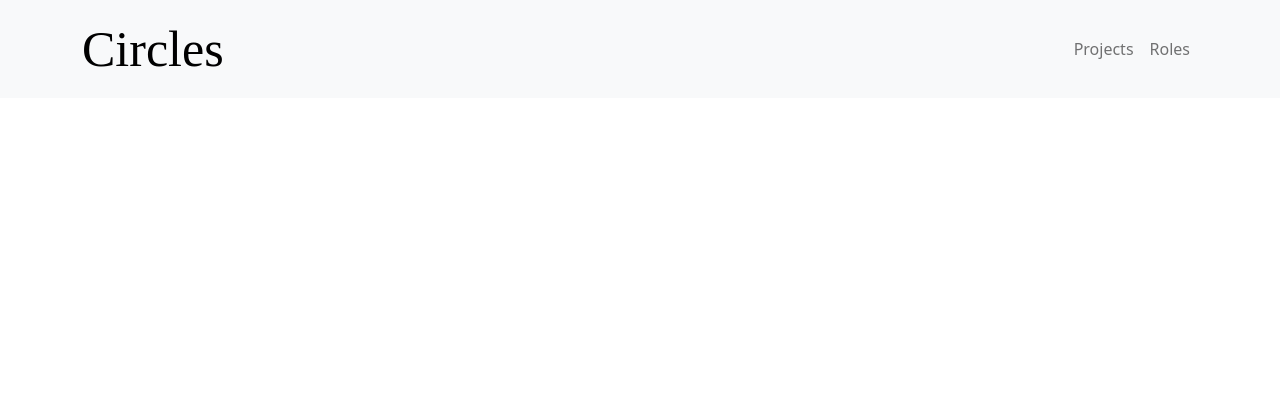
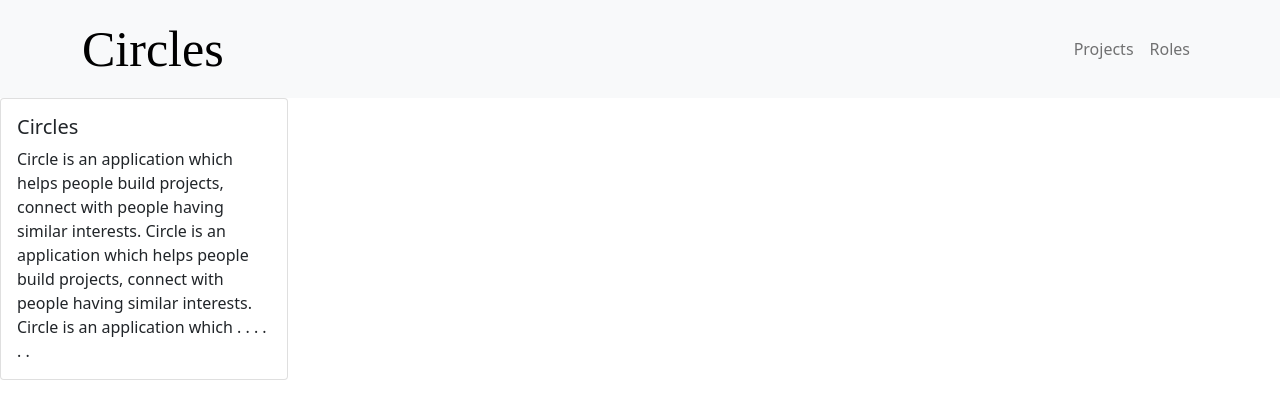
Before and after one commit to sohan1998/domain-specific-collaboration-and-networking, a React (Create React App) app in the folder frontend/: page /projects in a window 1280 px wide. Shown: the top 416 px of the page. Built offline with nearby package versions, Linux system fonts and the light colour scheme; a web font is replaced by a local one.

Commit message:
feat(frontend): create allProjects component

```diff
--- a/frontend/src/App.js
+++ b/frontend/src/App.js
@@ -5,6 +5,7 @@ import Login from './components/login/login';
 import Register from './components/register/register';
 import 'bootstrap/dist/css/bootstrap.min.css';
 import NavbarComponent from './components/common/navbar';
+import AllProjects from './components/projects/project';
 // import { Navbar } from 'react-bootstrap';
 
 function App() {
@@ -16,6 +17,7 @@ function App() {
                 <Routes>
                     <Route path='/login' element={<Login />} />
                     <Route path='/register' element={<Register />} />
+                    <Route path='/projects' element={<AllProjects />} />
                 </Routes>
             </Router>
         </div>
--- /dev/null
+++ b/frontend/src/components/projects/project.js
@@ -0,0 +1,40 @@
+import React, { Component } from 'react';
+// import { Container } from 'react-bootstrap';
+import { Card } from 'react-bootstrap';
+import './../common/header.css';
+
+export default class AllProjects extends Component {
+    render() {
+        return (
+            <div>
+                {/* <Navbar collapseOnSelect expand='lg' bg='light'>
+                    <Container>
+                        <Navbar.Brand href='/' className='title'>
+                            Circles
+                        </Navbar.Brand>
+                        <Navbar.Toggle aria-controls='responsive-navbar-nav' />
+                        <Navbar.Collapse id='responsive-navbar-nav'>
+                            <Nav className='me-auto'></Nav>
+                            <Nav>
+                                <Nav.Link href=''>Home</Nav.Link>
+                                <Nav.Link href=''>Projects</Nav.Link>
+                                <Nav.Link href=''>Roles</Nav.Link>
+                            </Nav>
+                        </Navbar.Collapse>
+                    </Container>
+                </Navbar> */}
+                <Card style={{ width: '18rem' }} className='mb-2'>
+                    {/* <Card.Header>Header</Card.Header> */}
+                    <Card.Body>
+                        <Card.Title> Circles </Card.Title>
+                        <Card.Text>
+                            Circle is an application which helps people build projects, connect with people having similar interests. Circle is an
+                            application which helps people build projects, connect with people having similar interests. Circle is an application
+                            which . . . . . .{' '}
+                        </Card.Text>
+                    </Card.Body>
+                </Card>
+            </div>
+        );
+    }
+}
```
